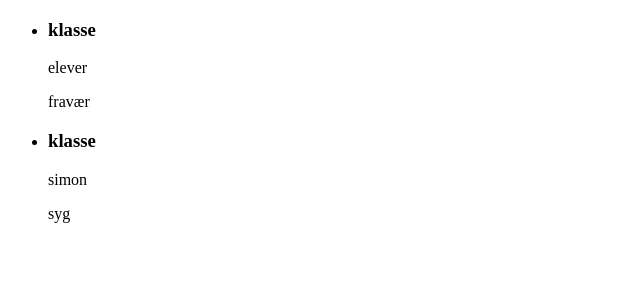
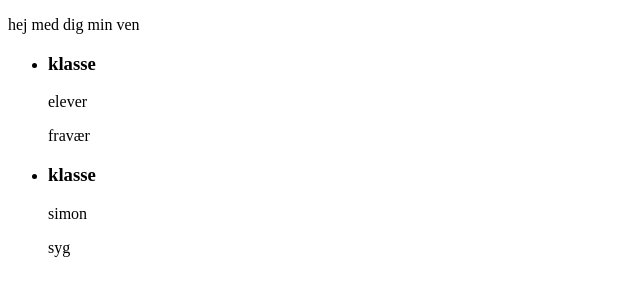
Before and after one commit to antonanderseneal/Gruppe-13-, a plain HTML site: page index.html in a window 1280 px wide. Shown: the whole page, without its empty margins (0-640 px from the left). Drawn offline with nearby package versions, Linux system fonts and the light colour scheme.

Commit message:
ændring 1 by anton

```diff
--- a/index.html
+++ b/index.html
@@ -7,7 +7,7 @@
 
 </head>
 <body>
-
+<p>hej med dig min ven</p>
 
 <div ng-controller="MyInfoFunction">
     <ul>
```
